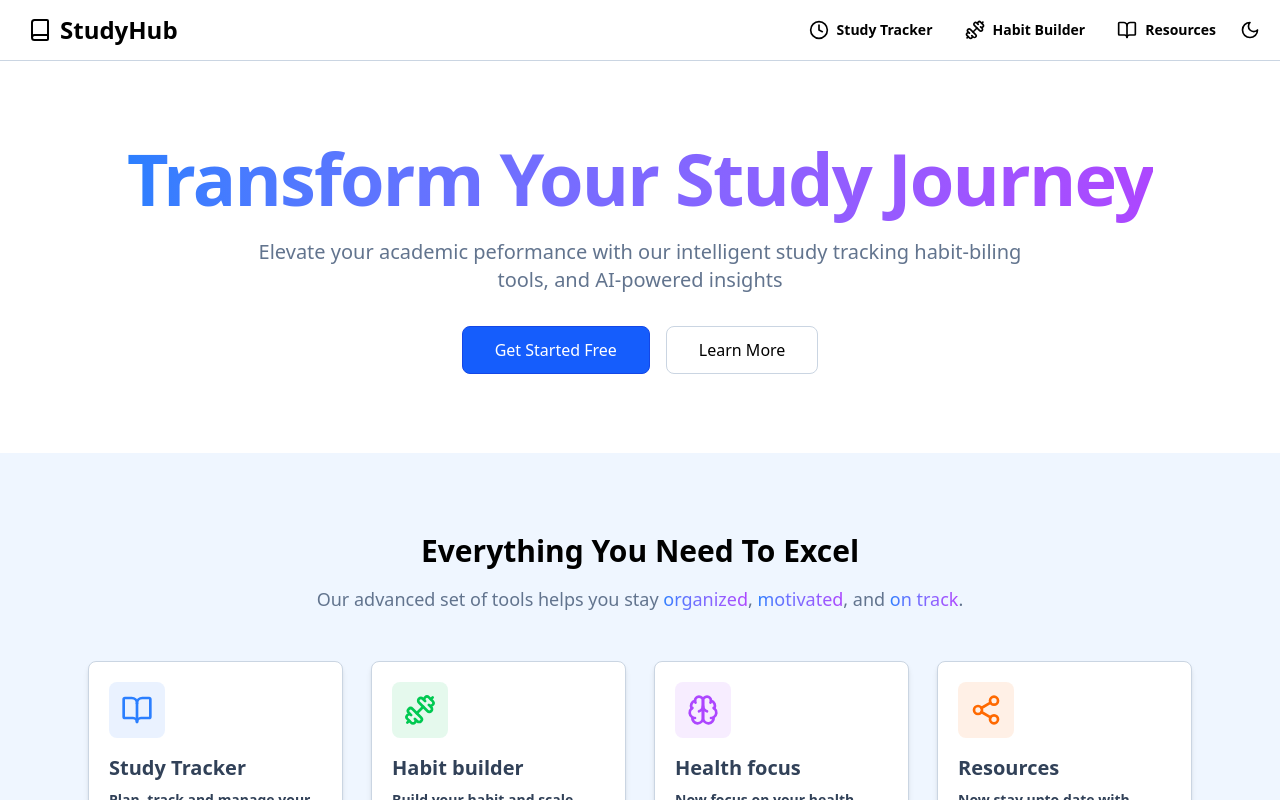
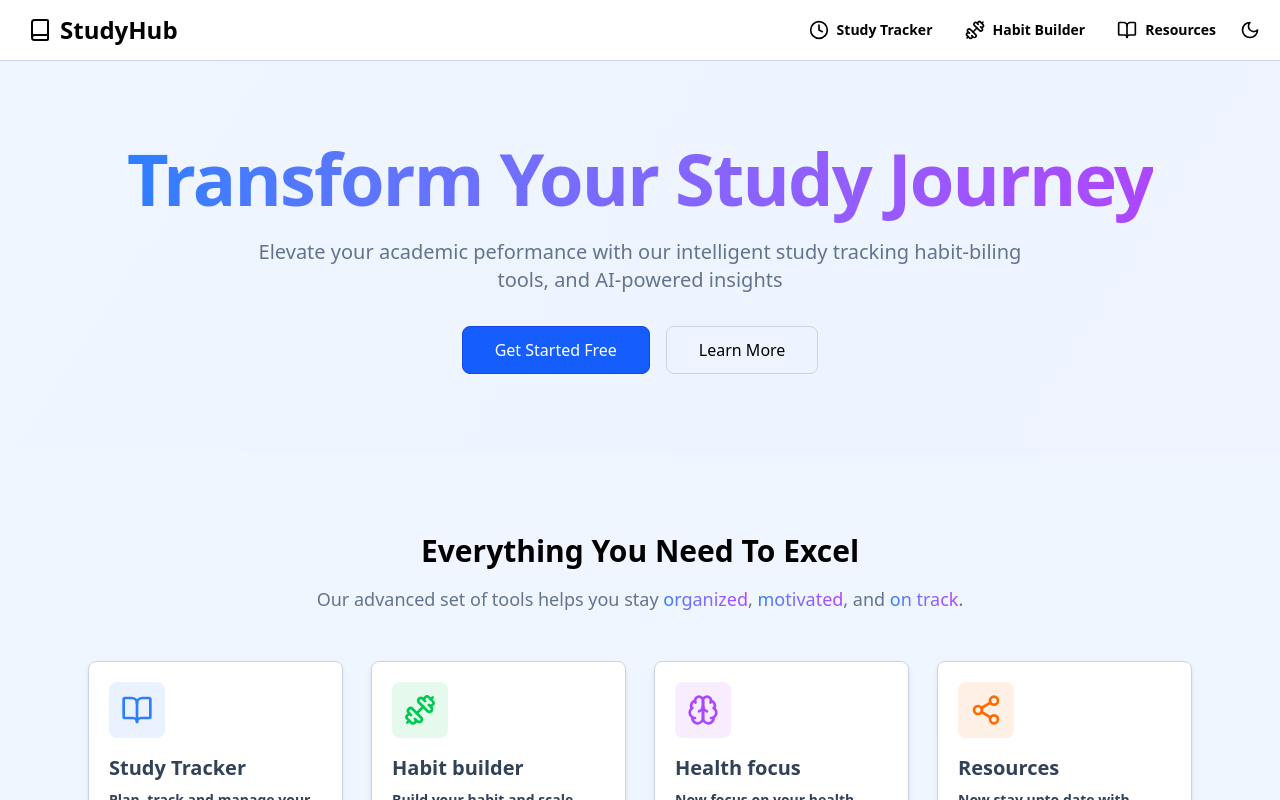
Before and after one commit to RikenMor001/StudyHub, a React (Vite) app: page / in a window 1280 px wide. Shown: the top 800 px of the page. Built offline with nearby package versions, Linux system fonts and the light colour scheme.

Commit message:
Update LandingPage.jsx

```diff
--- a/src/pages/LandingPage.jsx
+++ b/src/pages/LandingPage.jsx
@@ -52,9 +52,8 @@ const about = [{
 
 export default function LandingPage(){
     return (
-        <div className="flex flex-col min-h-screen">
+        <div className="flex flex-col min-h-screen bg-gradient-to-br from-blue-50 to-indigo-50">
             <main className="flex-1">
-                {/* Hero Section */}
 
                 <section className="relative py-20 px-4">
                     <div className="absolute inset-0 bg-gradient-to-b from-primary/5 to-transparent"></div>
```
